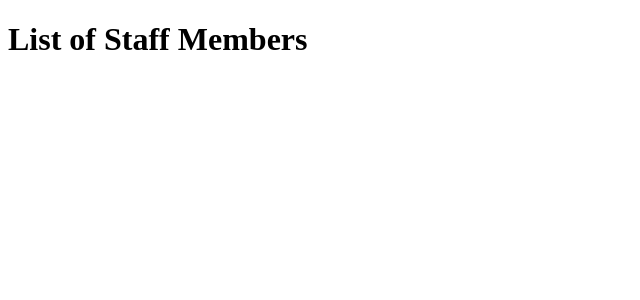
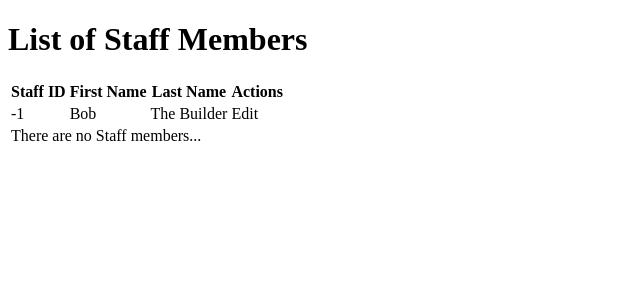
Before and after one commit to FahadHameed89/SQLi-Testing, a PHP site: page /admin/staff_list.php in a window 1280 px wide. Shown: the top 300 px of the page, without its empty margins (0-640 px from the left). Run offline with PHP 8.4, Linux system fonts and the light colour scheme; data that the repository does not hold is empty.

Commit message:
Added table headers and one row of content to staff_list.php

```diff
--- a/admin/staff_list.php
+++ b/admin/staff_list.php
@@ -15,8 +15,14 @@ $staff_members = null;
         exit();
     }
 
-    if ( 0 === $result->num_rows) {
+    if ( 0 == $result->num_rows) {
         $staff_members = '<tr><td colspan="4">There are no Staff members...</td></tr>';
+    } else {
+        while( $row = $result->fetch_assoc() ) {
+            // echo '<pre>';
+            // print_r($row);
+            // echo '</pre>';
+        }
     }
 
     $connection->close();
@@ -35,8 +41,19 @@ $staff_members = null;
 <body>
     <h1>List of Staff Members</h1>
         <table>
-            <?php ?>
+        <tr>
+            <th>Staff ID</th>
+            <th>First Name</th>
+            <th>Last Name</th>
+            <th>Actions</th>
+        </tr>
+        <tr>
+            <td>-1</td>
+            <td>Bob</td>
+            <td>The Builder</td>
+            <td>Edit</td>
+        </tr>
+            <?php echo $staff_members ?>
         </table>
-
 </body>
 </html>
```
